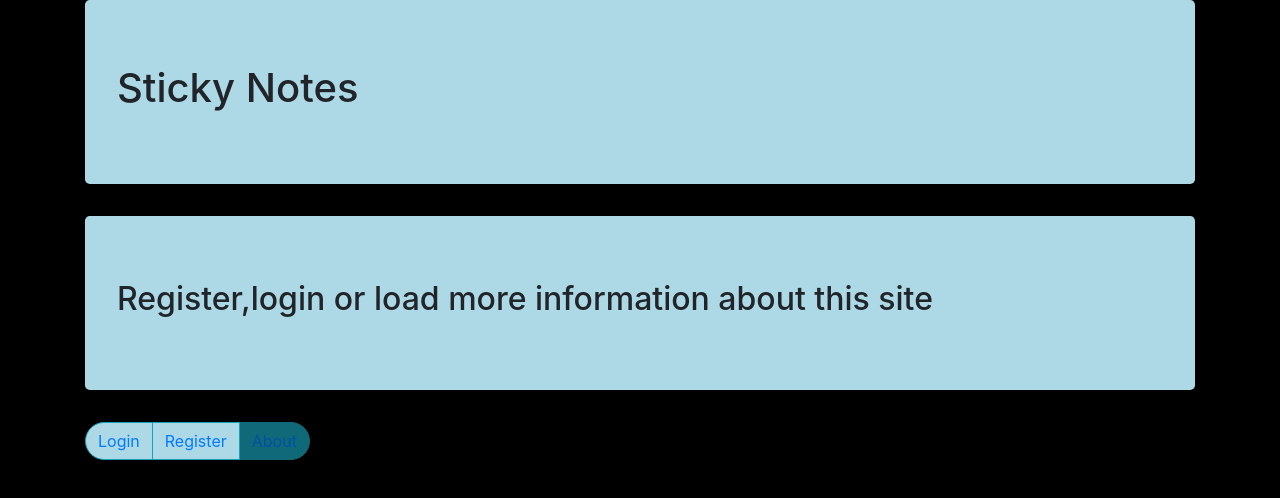
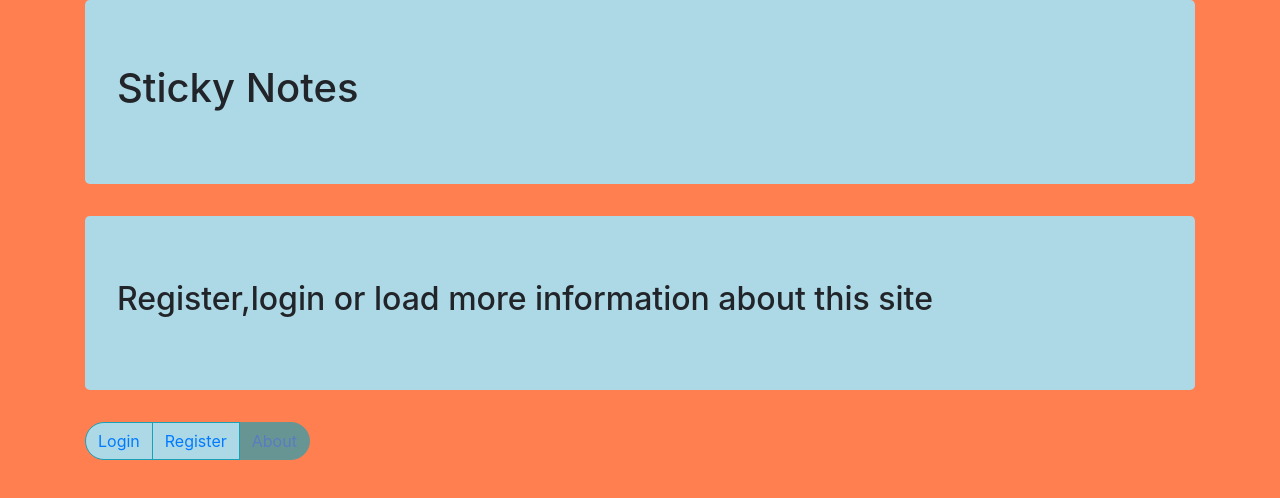
Before and after one commit to JIOjosBG/Sticky-notes, a plain HTML site: page index.html in a window 1280 px wide. Drawn offline with Linux system fonts and the light colour scheme.

Commit message:
almost ready

```diff
--- a/style.css
+++ b/style.css
@@ -1,5 +1,5 @@
 body{
-	background-color: black;
+	background-color: coral;
 }
 .navbar{
 	color: white;
```
